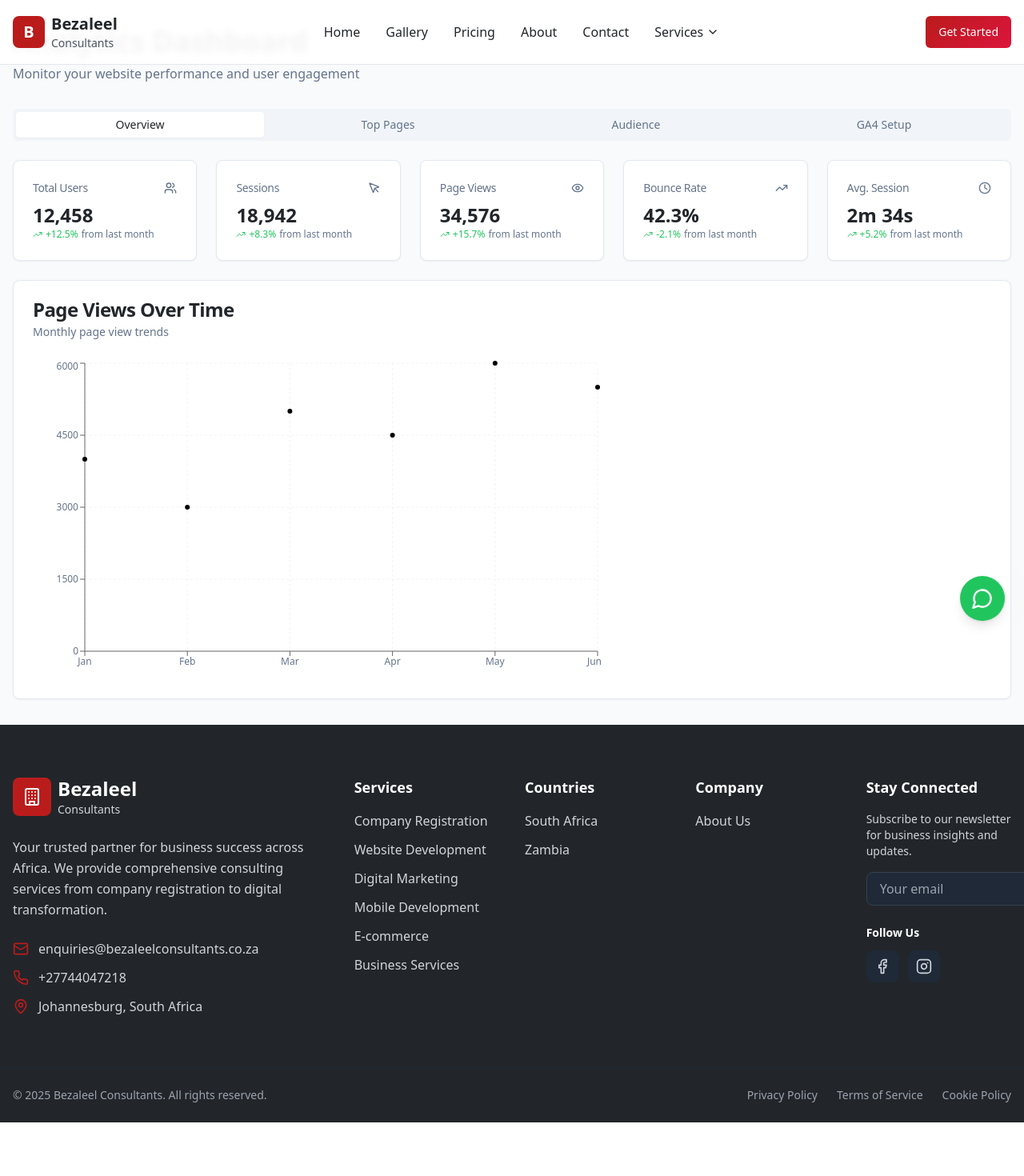
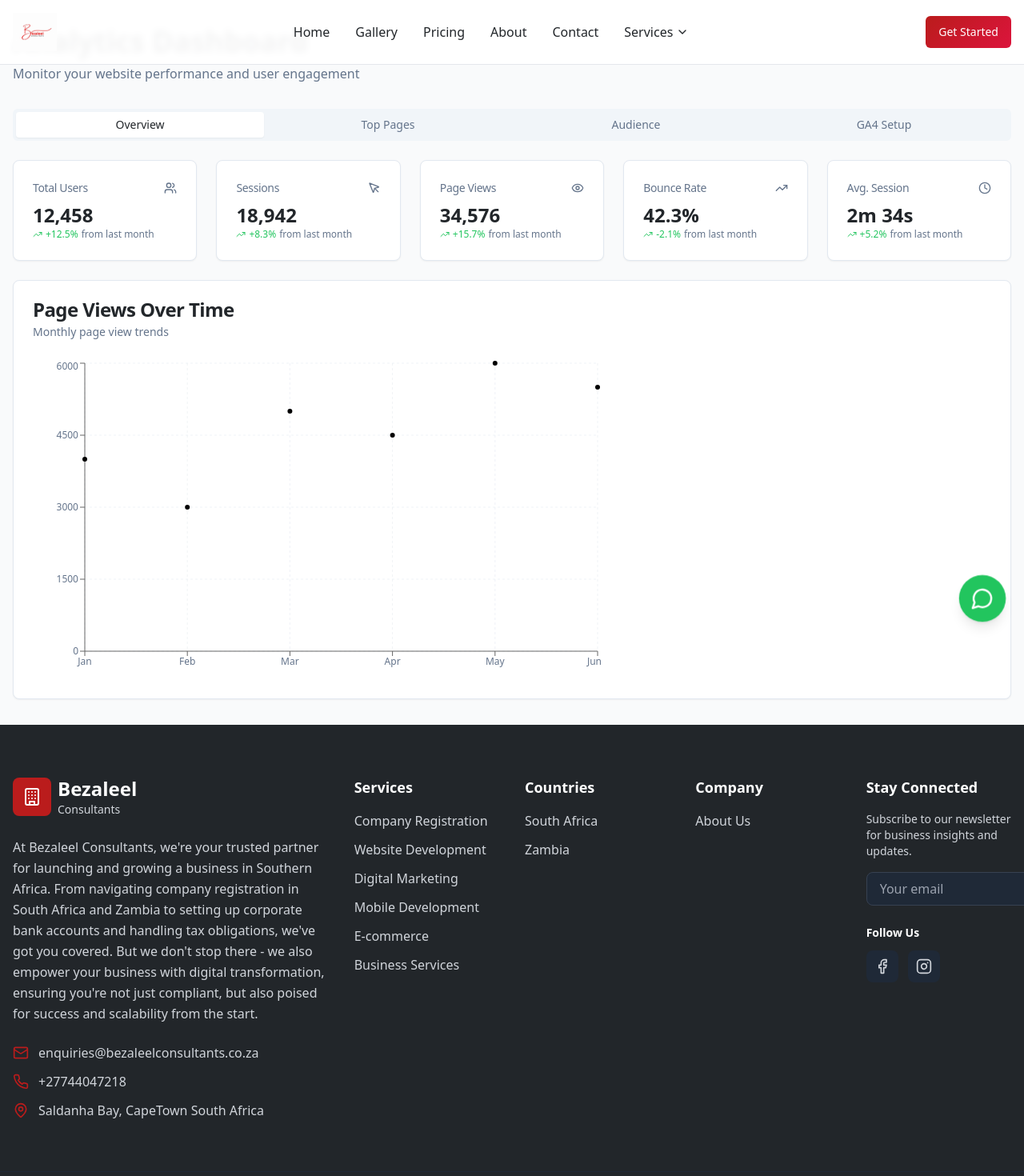
Before and after one commit to mcma123/bezaleel-success-pathway-59, a React (Vite) app: page /admin in a window 1280 px wide. Shown: the top 1470 px of the page at 80% size. Before the commit the page ends 1403 px from the top, so only its background shows below. Built offline with nearby package versions, Linux system fonts and the light colour scheme.

Commit message:
Refactor: Update logo, footer text, and location
Replaced the logo in the navbar with a new image. Updated the footer text and location information.

```diff
--- a/src/components/Footer.tsx
+++ b/src/components/Footer.tsx
@@ -1,3 +1,4 @@
+
 import { Building, Mail, Phone, MapPin, Facebook, Instagram } from 'lucide-react';
 import { Link } from 'react-router-dom';
 
@@ -54,7 +55,7 @@ const Footer = () => {
             </Link>
 
             <p className="text-gray-300 mb-6 leading-relaxed">
-              Your trusted partner for business success across Africa. We provide comprehensive consulting services from company registration to digital transformation.
+              At Bezaleel Consultants, we're your trusted partner for launching and growing a business in Southern Africa. From navigating company registration in South Africa and Zambia to setting up corporate bank accounts and handling tax obligations, we've got you covered. But we don't stop there - we also empower your business with digital transformation, ensuring you're not just compliant, but also poised for success and scalability from the start.
             </p>
 
             {/* Contact Info */}
@@ -69,7 +70,7 @@ const Footer = () => {
               </div>
               <div className="flex items-center space-x-3">
                 <MapPin className="h-5 w-5 text-bezaleel-red flex-shrink-0" />
-                <span className="text-gray-300">Johannesburg, South Africa</span>
+                <span className="text-gray-300">Saldanha Bay, CapeTown South Africa</span>
               </div>
             </div>
           </div>
--- a/src/components/Header.tsx
+++ b/src/components/Header.tsx
@@ -39,13 +39,11 @@ const Header = () => {
         <div className="flex items-center justify-between">
           {/* Logo */}
           <Link to="/" className="flex items-center space-x-2">
-            <div className="w-10 h-10 bg-bezaleel-red rounded-lg flex items-center justify-center">
-              <span className="text-white font-bold text-xl">B</span>
-            </div>
-            <div>
-              <h1 className="text-xl font-bold text-bezaleel-dark">Bezaleel</h1>
-              <p className="text-sm text-gray-600">Consultants</p>
-            </div>
+            <img
+              src="/lovable-uploads/800f2ab7-e97a-47e0-88c6-50fd08cb14a1.png"
+              alt="Bezaleel Consultants Logo"
+              className="h-12 w-auto"
+            />
           </Link>
 
           {/* Desktop Navigation */}
```
Also changed, not shown: public/lovable-uploads/800f2ab7-e97a-47e0-88c6-50fd08cb14a1.png (added).
